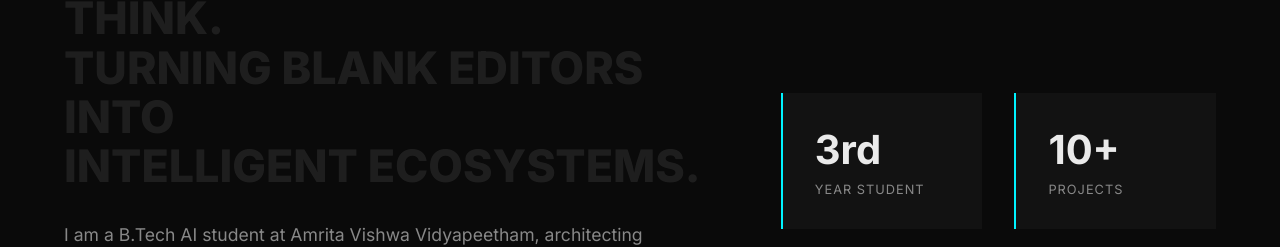
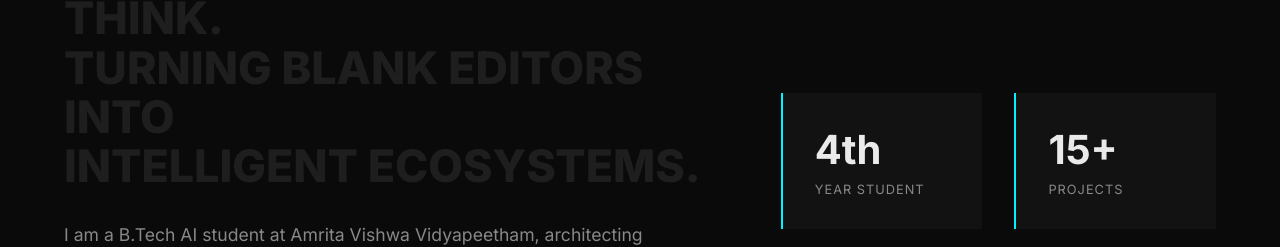
Before and after one commit to Kishore-1803/portfolio, a Next.js app: page / in a window 1280 px wide. Shown: the part 956-1203 px from the top of the page. Built offline with nearby package versions, Linux system fonts and the light colour scheme.

Commit message:
Update student year and project count statistics

```diff
--- a/src/app/page.tsx
+++ b/src/app/page.tsx
@@ -522,8 +522,8 @@ export default function Home() {
           </p>
         </div>
         <div className={styles.statsGrid}>
-          <div className={styles.statItem}><span className={styles.statNum}>3rd</span><span className={styles.statLabel}>Year Student</span></div>
-          <div className={styles.statItem}><span className={styles.statNum}>10+</span><span className={styles.statLabel}>Projects</span></div>
+          <div className={styles.statItem}><span className={styles.statNum}>4th</span><span className={styles.statLabel}>Year Student</span></div>
+          <div className={styles.statItem}><span className={styles.statNum}>15+</span><span className={styles.statLabel}>Projects</span></div>
           <div className={styles.statItem}><span className={styles.statNum}>100%</span><span className={styles.statLabel}>Dedication</span></div>
           <div className={styles.statItem}><span className={styles.statNum}>∞</span><span className={styles.statLabel}>Passion</span></div>
         </div>
```
